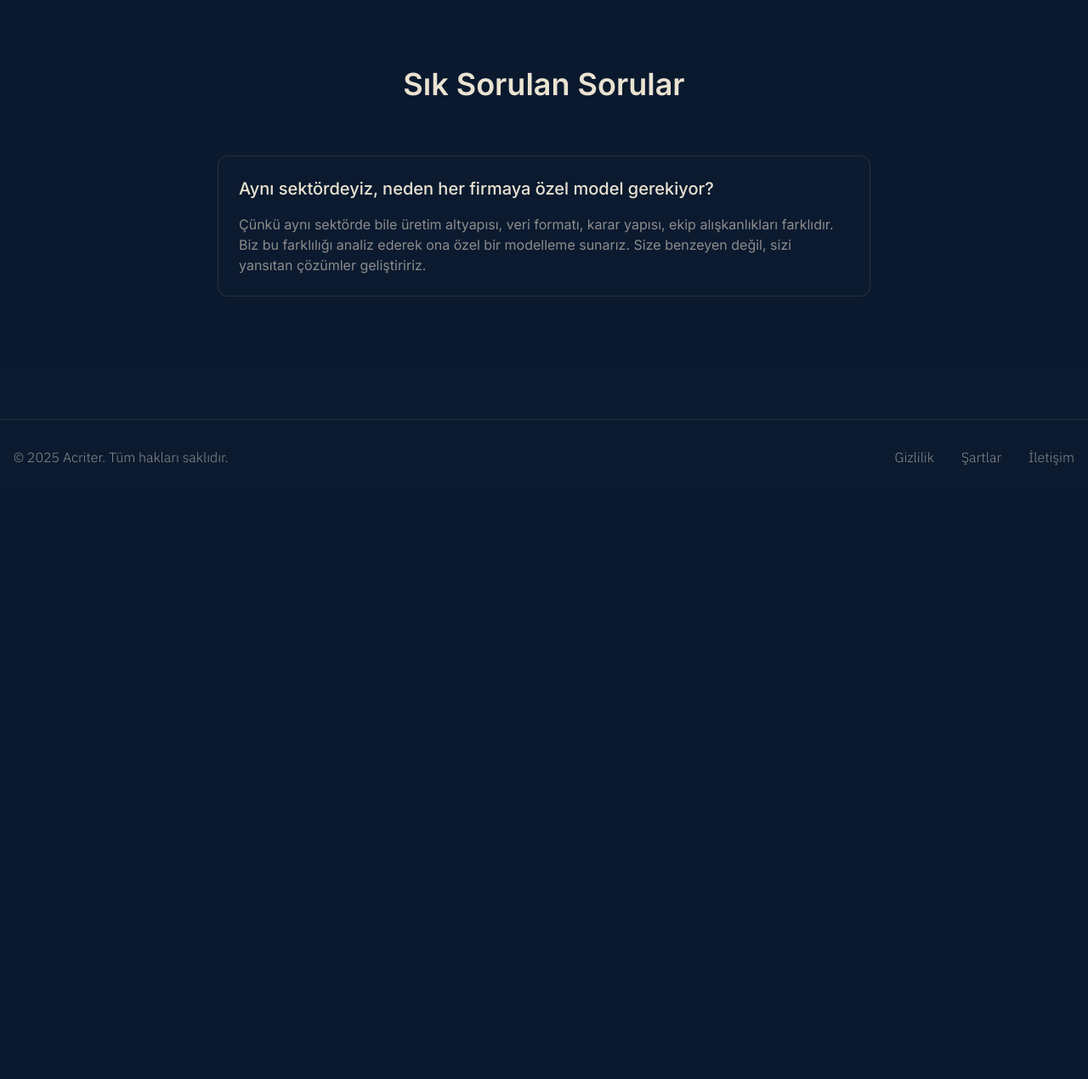
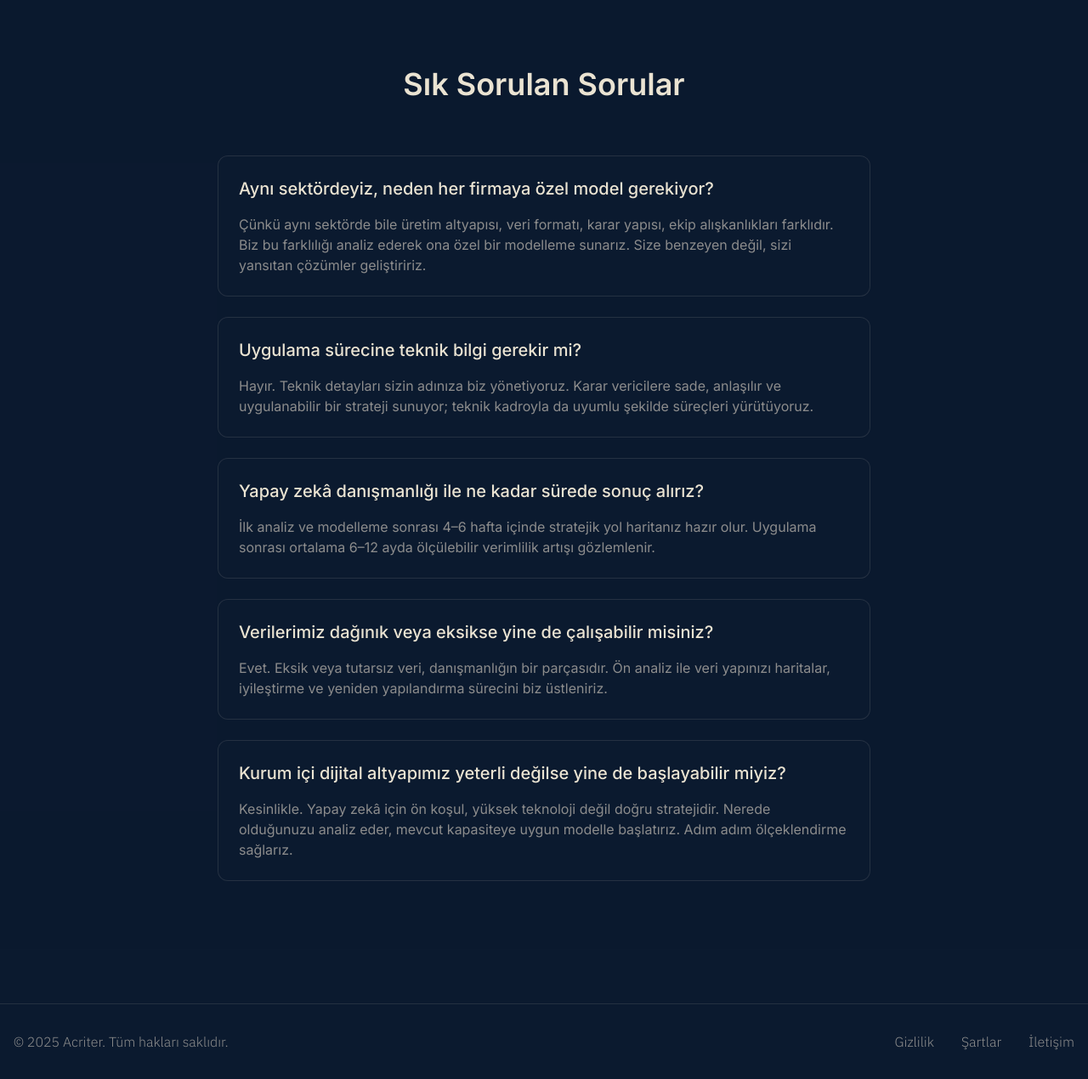
Before and after one commit to Ernosto0/Acriter-landingpage, a Django app: page / in a window 1280 px wide. Shown: the part 4381-5651 px from the top of the page at 85% size. Before the commit the page ends 4929 px from the top, so only its background shows below. Run offline with Django 5.2, Linux system fonts and the light colour scheme; some libraries are stand-ins or nearby versions; some web fonts are replaced.

Commit message:
Add FAQ section to landing page with new 4 questions and answers

```diff
--- a/funnel/templates/funnel/landing.html
+++ b/funnel/templates/funnel/landing.html
@@ -470,6 +470,22 @@
                         <h3 class="text-xl font-subheading mb-4">Aynı sektördeyiz, neden her firmaya özel model gerekiyor?</h3>
                         <p class="text-accent font-body">Çünkü aynı sektörde bile üretim altyapısı, veri formatı, karar yapısı, ekip alışkanlıkları farklıdır. Biz bu farklılığı analiz ederek ona özel bir modelleme sunarız. Size benzeyen değil, sizi yansıtan çözümler geliştiririz.</p>
                     </div>
+                    <div class="bg-primary p-6 rounded-xl border border-accent/20" data-aos="fade-up" data-aos-delay="200">
+                        <h3 class="text-xl font-subheading mb-4">Uygulama sürecine teknik bilgi gerekir mi?</h3>
+                        <p class="text-accent font-body">Hayır. Teknik detayları sizin adınıza biz yönetiyoruz. Karar vericilere sade, anlaşılır ve uygulanabilir bir strateji sunuyor; teknik kadroyla da uyumlu şekilde süreçleri yürütüyoruz.</p>
+                    </div>
+                    <div class="bg-primary p-6 rounded-xl border border-accent/20" data-aos="fade-up" data-aos-delay="300">
+                        <h3 class="text-xl font-subheading mb-4">Yapay zekâ danışmanlığı ile ne kadar sürede sonuç alırız?</h3>
+                        <p class="text-accent font-body">İlk analiz ve modelleme sonrası 4–6 hafta içinde stratejik yol haritanız hazır olur. Uygulama sonrası ortalama 6–12 ayda ölçülebilir verimlilik artışı gözlemlenir.</p>
+                    </div>
+                    <div class="bg-primary p-6 rounded-xl border border-accent/20" data-aos="fade-up" data-aos-delay="400">
+                        <h3 class="text-xl font-subheading mb-4">Verilerimiz dağınık veya eksikse yine de çalışabilir misiniz?</h3>
+                        <p class="text-accent font-body">Evet. Eksik veya tutarsız veri, danışmanlığın bir parçasıdır. Ön analiz ile veri yapınızı haritalar, iyileştirme ve yeniden yapılandırma sürecini biz üstleniriz.</p>
+                    </div>
+                    <div class="bg-primary p-6 rounded-xl border border-accent/20" data-aos="fade-up" data-aos-delay="500">
+                        <h3 class="text-xl font-subheading mb-4">Kurum içi dijital altyapımız yeterli değilse yine de başlayabilir miyiz?</h3>
+                        <p class="text-accent font-body">Kesinlikle. Yapay zekâ için ön koşul, yüksek teknoloji değil doğru stratejidir. Nerede olduğunuzu analiz eder, mevcut kapasiteye uygun modelle başlatırız. Adım adım ölçeklendirme sağlarız.</p>
+                    </div>
                 </div>
             </div>
         </section>
```
